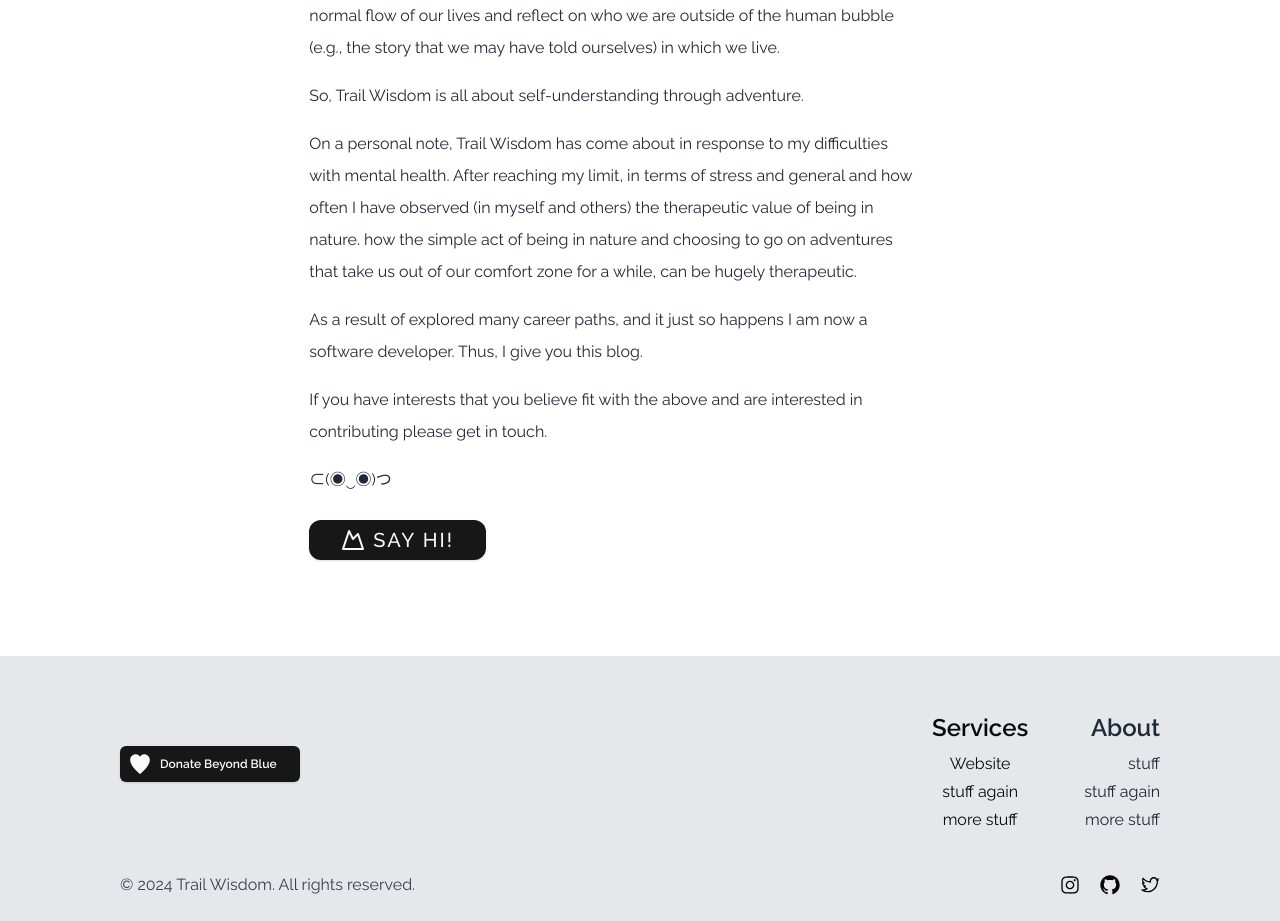
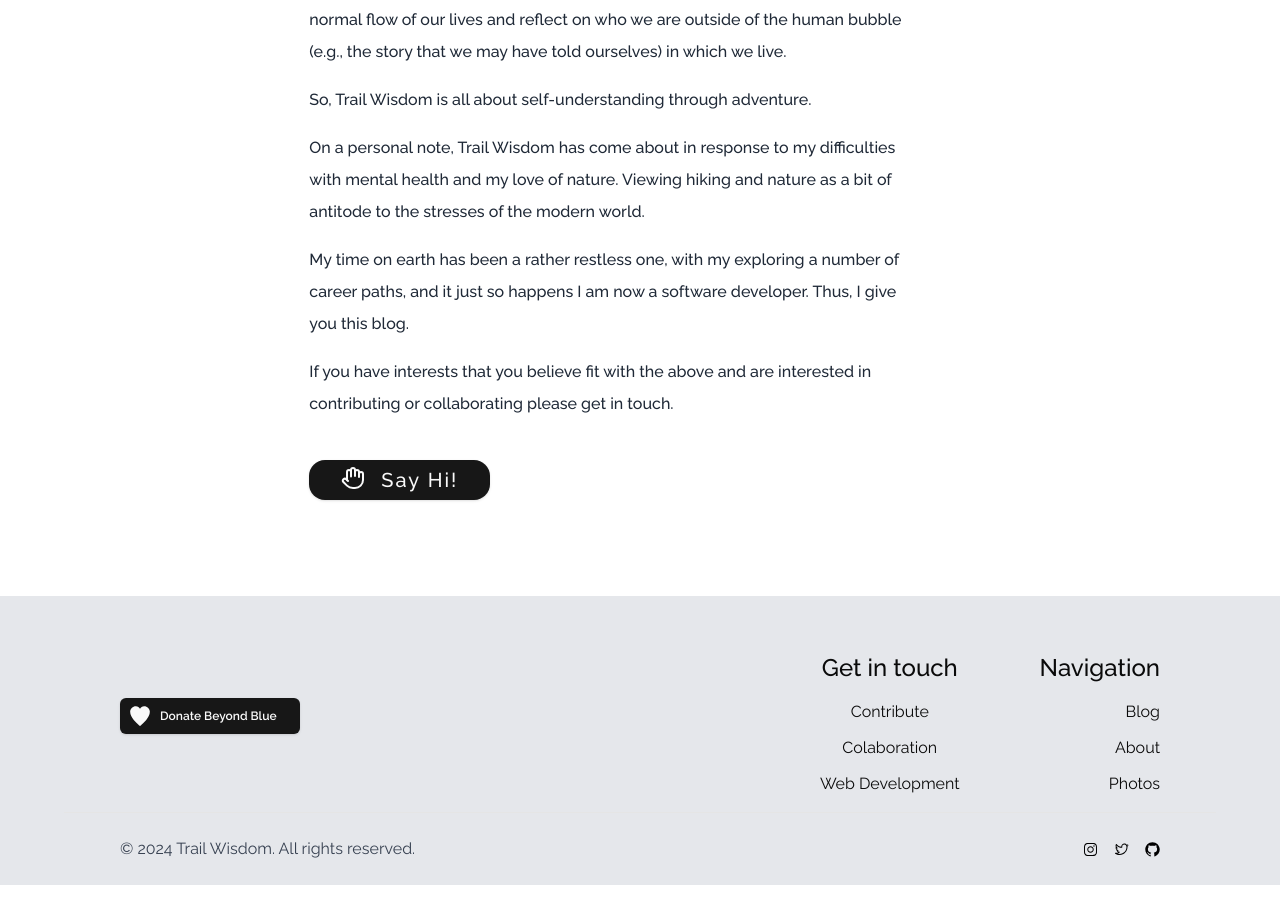
Before and after one commit to lewi0231/my-hiking-blog, a Next.js app: page /about in a window 1280 px wide. Shown: the part 1140-2061 px from the top of the page. After the commit the page ends 2025 px from the top, so only its background shows below. Built offline with nearby package versions, Linux system fonts and the light colour scheme; a web font is replaced by a local one.

Commit message:
Refactored SocialMediaIcons, added links, finalised Footer, finalised Photos (non-instagram) and added google adsense setup.

```diff
--- a/app/(client)/about/page.tsx
+++ b/app/(client)/about/page.tsx
@@ -1,7 +1,7 @@
 import { siteConfig } from "@/app/constants";
 import Hero from "@/components/Hero";
 import { Button } from "@/components/ui/button";
-import { Mountain } from "lucide-react";
+import { HandIcon } from "lucide-react";
 
 const AboutPage = () => {
   const image = siteConfig.pageImages.about;
@@ -63,10 +63,8 @@ const AboutPage = () => {
       <section className="bg-white h-full">
         <div className=" w-full max-w-[90vw] h-full m-auto px-20 py-24">
           <div className="m-auto w-2/3 space-y-6">
-            <h2 className="uppercase text-3xl font-medium">
-              About Trail Wisdom.
-            </h2>
-            <div className="space-y-4 pt-2 text-gray-800 mr-12 leading-loose">
+            <h2 className=" text-4xl font-semibold">About.</h2>
+            <div className="space-y-4 pt-2 text-gray-800 mr-12 leading-loose pb-4 font-medium">
               <p>
                 Trail Wisdom attempts, perhaps ambitiously, to document or
                 capture the wisdom of the trail.{" "}
@@ -86,34 +84,32 @@ const AboutPage = () => {
               </p>
               <p>
                 On a personal note, Trail Wisdom has come about in response to
-                my difficulties with mental health. After reaching my limit, in
-                terms of stress and general and how often I have observed (in
-                myself and others) the therapeutic value of being in nature. how
-                the simple act of being in nature and choosing to go on
-                adventures that take us out of our comfort zone for a while, can
-                be hugely therapeutic.
+                my difficulties with mental health and my love of nature.
+                Viewing hiking and nature as a bit of antitode to the stresses
+                of the modern world.
               </p>
               <p>
-                As a result of explored many career paths, and it just so
-                happens I am now a software developer. Thus, I give you this
-                blog.
+                My time on earth has been a rather restless one, with my
+                exploring a number of career paths, and it just so happens I am
+                now a software developer. Thus, I give you this blog.
               </p>
-
               <p>
                 If you have interests that you believe fit with the above and
-                are interested in contributing please get in touch.
+                are interested in contributing or collaborating please get in
+                touch.
               </p>
-              <p>⊂(◉‿◉)つ </p>
             </div>
             <div>
               <Button
                 size="lg"
-                className="flex gap-2 uppercase text-xl tracking-widest rounded-xl w-fit"
+                className="flex gap-2 text-xl tracking-widest rounded-2xl w-fit"
                 asChild
               >
-                <a href="mailto:trailwisdom_blog@gmail.com">
-                  <Mountain />
-                  <span>Say Hi!</span>
+                <a href="mailto:trailwisdom_blog@gmail.com?subject=Hi&body=Hi%20Paul,">
+                  <span className="flex gap-4">
+                    <HandIcon />
+                    Say Hi!
+                  </span>
                 </a>
               </Button>
             </div>
--- a/app/(client)/gallery/page.tsx
+++ b/app/(client)/gallery/page.tsx
@@ -1,7 +1,8 @@
+import { Photo } from "@/app/utils/Interface";
+import { photoFeedQuery } from "@/app/utils/queries";
 import Hero from "@/components/Hero";
-import { ArrowRightIcon } from "@radix-ui/react-icons";
+import { client } from "@/sanity/lib/client";
 import Image from "next/image";
-import Link from "next/link";
 
 type InstagramPost = {
   id: string;
@@ -12,31 +13,16 @@ type InstagramPost = {
   permalink: string;
 };
 
-async function fetchInstagramData() {
-  try {
-    const url = `https://graph.instagram.com/me/media?fields=id,caption,media_url,media_type,timestamp,permalink&access_token=${process.env.INSTAGRAM_API_KEY}`;
-    const data = await fetch(url);
-
-    if (!data.ok) {
-      throw new Error("Failed to fetch Instagram feed");
-    }
-    const jsonData = await data.json();
-    console.log(jsonData);
-
-    return jsonData?.data || [];
-  } catch (err: any) {
-    console.error("Error fetching Instagram feed:", err.message);
-  }
-}
-
 async function getPhotos() {
-  console.log("placeholder");
+  const query = photoFeedQuery();
+  const data: Photo[] = await client.fetch(query);
+  return data;
 }
 
 export const revalidate = 60;
 
 const GalleryPage = async () => {
-  const instagramFeed: InstagramPost[] = await fetchInstagramData();
+  const photoFeed: Photo[] = await getPhotos();
 
   return (
     <main>
@@ -45,51 +31,19 @@ const GalleryPage = async () => {
         subtitle="Photos."
         textPosition="bottom-left"
       />
-      {instagramFeed && (
-        <section className="w-full flex flex-col justify-center items-center px-14 bg-gradient-to-l to-gray-200 from-gray-50 h-full py-24">
-          {/* <h2 className="text-2xl font-semibold">Instagram Feed:</h2> */}
-          {/* <div className="w-full grid grid-cols-1 sm:grid-cols-2 lg:grid-cols-4 gap-4"> */}
-          <div className="w-full columns-1 sm:columns-3 gap-4">
-            {instagramFeed.map((post: InstagramPost) => (
-              <div
-                key={post.id}
-                className="relative group w-full h-[300px] object-cover"
-              >
-                <Link
-                  href={post.permalink}
-                  target="_blank"
-                  rel="noopener noreferrer"
-                  className="relative"
-                >
-                  {post.media_type === "VIDEO" ? (
-                    <video
-                      src={post.media_url}
-                      controls={false}
-                      className="w-full h-full object-cover"
-                    />
-                  ) : (
-                    <Image
-                      src={post.media_url}
-                      alt={post.caption}
-                      className="w-full h-full object-cover rounded-lg"
-                      width={300}
-                      height={300}
-                      priority
-                    />
-                  )}
-                  <div className="absolute inset-0 opacity-0 group-hover:opacity-100 transition duration-300 bg-black bg-opacity-50 flex flex-col items-center justify-center p-4 w-full h-full">
-                    <ArrowRightIcon
-                      color="white"
-                      className=""
-                      width={32}
-                      height={32}
-                    />
-                    <p className="text-white text-center text-xs truncate">
-                      {post.caption}
-                    </p>
-                  </div>
-                </Link>
-              </div>
+      {photoFeed && (
+        <section className="w-full flex flex-col justify-center items-center px-14 bg-gradient-to-l to-gray-200 from-gray-50 h-full py-12">
+          <div className="w-full columns-1 sm:columns-4 gap-2 space-y-2">
+            {photoFeed.map((photo: Photo) => (
+              <Image
+                key={photo._id}
+                src={photo.image.asset.url}
+                alt={photo.image.asset.alt}
+                className="w-full h-full object-cover"
+                width={300}
+                height={300}
+                priority
+              />
             ))}
           </div>
         </section>
--- a/app/(client)/layout.tsx
+++ b/app/(client)/layout.tsx
@@ -24,6 +24,11 @@ export default function RootLayout({
 }>) {
   return (
     <html lang="en">
+      <script async src="/Ads.txt" crossOrigin="anonymous"></script>
+      <meta
+        name="google-adsense-account"
+        content="ca-pub-9861112713684008"
+      ></meta>
       <body
         className={cn(
           "min-h-screen bg-background font-sans antialiased relative",
--- a/app/constants.ts
+++ b/app/constants.ts
@@ -12,6 +12,7 @@ export const siteConfig = {
   socialMedia: {
     github: "https://github.com/lewi0231",
     pinterest: "https://www.pinterest.com.au/trailwisdomblog/",
+    twitter: "https://twitter.com/trailwisdom___",
     instagram: "https://www.instagram.com/trailwisdomblog/",
   },
   mainImages: {
--- a/app/utils/Interface.tsx
+++ b/app/utils/Interface.tsx
@@ -10,6 +10,17 @@ export interface Post {
   _id: string;
 }
 
+export type Photo = {
+  _id: string;
+  _createdAt: string;
+  image: {
+    asset: {
+      url: string;
+      alt: string;
+    };
+  };
+};
+
 export interface Tag {
   name: string;
   slug: { current: string };
--- a/app/utils/queries.ts
+++ b/app/utils/queries.ts
@@ -17,6 +17,18 @@ export const getAllPostsQuery = () => {
                 }
                 }
             `;
+};
+
+export const photoFeedQuery = () => {
+  return `*[_type == "photo"]{
+          _id,
+          _createdAt,
+          image{
+            asset->{url},
+            alt,
+            }
+          }
+  `;
 };
 
 export const getPostQuery = (slug: string) => {
--- a/components/Footer.tsx
+++ b/components/Footer.tsx
@@ -1,12 +1,9 @@
 import { siteConfig } from "@/app/constants";
 import { cn } from "@/lib/utils";
-import {
-  GitHubLogoIcon,
-  HeartFilledIcon,
-  InstagramLogoIcon,
-  TwitterLogoIcon,
-} from "@radix-ui/react-icons";
+import { HeartFilledIcon } from "@radix-ui/react-icons";
 import { format } from "date-fns";
+import Link from "next/link";
+import SocialMediaIcons from "./SocialMediaIcons";
 import ThemeSwitch from "./ThemeSwitch";
 import TooltipWrapper from "./TooltipWrapper";
 import { Button } from "./ui/button";
@@ -52,23 +49,45 @@ const Footer = () => {
                 </Button> */}
               {/* </TooltipWrapper> */}
             </div>
-            <div className="flex justify-end flex-1 gap-14 items-start">
-              <div className="flex flex-col justify-center items-center gap-2">
-                <h2 className="text-2xl font-semibold">Services</h2>
-                <ul className="flex flex-col gap-1 items-center">
-                  <li>Website </li>
-                  <li>stuff again</li>
-                  <li>more stuff</li>
+            <div className="flex justify-end flex-1 gap-20 items-start">
+              <FooterBlock title="Get in touch">
+                <ul className="flex flex-col gap-3 items-center">
+                  <li className="hover:underline">
+                    <TooltipWrapper label="Would you like to contribute content?">
+                      <a href="mailto:trailwisdom.blog@gmail.com?subject=I%20am%20Interested%20in%20Contributing&body=Hi%20Paul,%0D%0A">
+                        Contribute
+                      </a>
+                    </TooltipWrapper>
+                  </li>
+                  <li className="hover:underline">
+                    <TooltipWrapper label="Are you looking to collaborate in some way?">
+                      <a href="mailto:trailwisdom.blog@gmail.com?subject=I%20am%20Interested%20in%20Collaborating&body=Hi%20Paul,%0D%0A">
+                        Colaboration
+                      </a>
+                    </TooltipWrapper>
+                  </li>
+                  <li className="hover:underline">
+                    <TooltipWrapper label="Looking for a web developer or undertaking a project together?">
+                      <a href="mailto:trailwisdom.blog@gmail.com?subject=I%20Need%20a%20Web%20Developer&body=Hi%20Paul,%0D%0A">
+                        Web Development
+                      </a>
+                    </TooltipWrapper>
+                  </li>
                 </ul>
-              </div>
-              <div className="flex flex-col gap-2 text-gray-800">
-                <h2 className="text-2xl font-semibold">About</h2>
-                <ul className="flex flex-col gap-1">
-                  <li>stuff</li>
-                  <li>stuff again</li>
-                  <li>more stuff</li>
+              </FooterBlock>
+              <FooterBlock title="Navigation">
+                <ul className="flex flex-col gap-3 items-end w-full">
+                  <li className="hover:underline">
+                    <Link href="/blog">Blog</Link>
+                  </li>
+                  <li className="hover:underline">
+                    <Link href="/about">About</Link>
+                  </li>
+                  <li className="hover:underline">
+                    <Link href="/gallery">Photos</Link>
+                  </li>
                 </ul>
-              </div>
+              </FooterBlock>
             </div>
           </div>
         </div>
@@ -78,13 +97,7 @@ const Footer = () => {
           reserved.
           <div className={cn(" flex justify-between items-center gap-10")}>
             <div className="flex gap-5">
-              <InstagramLogoIcon
-                width={20}
-                height={20}
-                className={styles.icon}
-              />
-              <GitHubLogoIcon width={20} height={20} className={styles.icon} />
-              <TwitterLogoIcon width={20} height={20} className={styles.icon} />
+              <SocialMediaIcons />
             </div>
 
             {siteConfig.featureToggles.darkMode ? (
@@ -102,3 +115,18 @@ export default Footer;
 const styles = {
   icon: "text-black hover:opacity-50 cursor-pointer hover:-translate-y-2 transition-all duration-300",
 };
+
+function FooterBlock({
+  children,
+  title,
+}: {
+  children: React.ReactNode;
+  title: string;
+}) {
+  return (
+    <div className="flex flex-col justify-center items-center gap-4">
+      <h2 className="text-2xl font-medium">{title}</h2>
+      {children}
+    </div>
+  );
+}
--- a/components/Hero.tsx
+++ b/components/Hero.tsx
@@ -48,7 +48,7 @@ const Hero = ({
           <h1 className={cn(" text-4xl", " font-east-sea-dokdo")}>{title}</h1>
           <h5
             className={cn(
-              "text-4xl font-light tracking-normal font-raleway uppercase"
+              "text-4xl font-medium tracking-normal font-raleway uppercase"
             )}
           >
             {subtitle}
--- a/components/Navbar.tsx
+++ b/components/Navbar.tsx
@@ -2,17 +2,12 @@
 
 import { inter } from "@/app/utils/fonts";
 import { cn } from "@/lib/utils";
-import {
-  Cross1Icon,
-  GitHubLogoIcon,
-  HamburgerMenuIcon,
-  InstagramLogoIcon,
-  TwitterLogoIcon,
-} from "@radix-ui/react-icons";
+import { Cross1Icon, HamburgerMenuIcon } from "@radix-ui/react-icons";
 import Link from "next/link";
 import { usePathname } from "next/navigation";
 import { Dispatch, SetStateAction, useEffect, useState } from "react";
 import SearchModal from "./SearchModal";
+import SocialMediaIcons from "./SocialMediaIcons";
 
 const NavLinks = ({
   className,
@@ -172,38 +167,10 @@ function Navbar({ className }: Props) {
           >
             <div className="flex gap-8 items-center ml-20">
               <div className=" h-full">
-                <ul className="flex gap-4 h-full">
-                  <li className="h-full align-middle">
-                    <InstagramLogoIcon
-                      className="icon-nav"
-                      color={
-                        isDarkBackground && scrollPosition === 0
-                          ? "white"
-                          : "black"
-                      }
-                    />
-                  </li>
-                  <li>
-                    <GitHubLogoIcon
-                      className="icon-nav"
-                      color={
-                        isDarkBackground && scrollPosition === 0
-                          ? "white"
-                          : "black"
-                      }
-                    />
-                  </li>
-                  <li>
-                    <TwitterLogoIcon
-                      className="icon-nav"
-                      color={
-                        isDarkBackground && scrollPosition === 0
-                          ? "white"
-                          : "black"
-                      }
-                    />
-                  </li>
-                </ul>
+                <SocialMediaIcons
+                  scrollPosition={scrollPosition}
+                  isDarkBackground={isDarkBackground}
+                />
               </div>
               <SearchModal position={scrollPosition} />
             </div>
--- /dev/null
+++ b/components/SocialMediaIcons.tsx
@@ -0,0 +1,47 @@
+import { siteConfig } from "@/app/constants";
+import {
+  GitHubLogoIcon,
+  InstagramLogoIcon,
+  TwitterLogoIcon,
+} from "@radix-ui/react-icons";
+
+type Props = {
+  isDarkBackground?: boolean;
+  scrollPosition?: number;
+};
+
+const SocialMediaIcons = ({
+  isDarkBackground = false,
+  scrollPosition = 0,
+}: Props) => {
+  return (
+    <ul className="flex gap-4 h-full">
+      <li className="h-full align-middle">
+        <a href={siteConfig.socialMedia.instagram} target="__blank">
+          <InstagramLogoIcon
+            className="icon-nav"
+            color={isDarkBackground && scrollPosition === 0 ? "white" : "black"}
+          />
+        </a>
+      </li>
+      <li>
+        <a href={siteConfig.socialMedia.twitter} target="__blank">
+          <TwitterLogoIcon
+            className="icon-nav"
+            color={isDarkBackground && scrollPosition === 0 ? "white" : "black"}
+          />
+        </a>
+      </li>
+      <li>
+        <a href={siteConfig.socialMedia.github} target="__blank">
+          <GitHubLogoIcon
+            className="icon-nav"
+            color={isDarkBackground && scrollPosition === 0 ? "white" : "black"}
+          />
+        </a>
+      </li>
+    </ul>
+  );
+};
+
+export default SocialMediaIcons;
```
Also changed, not shown: public/Ads.txt (added).
